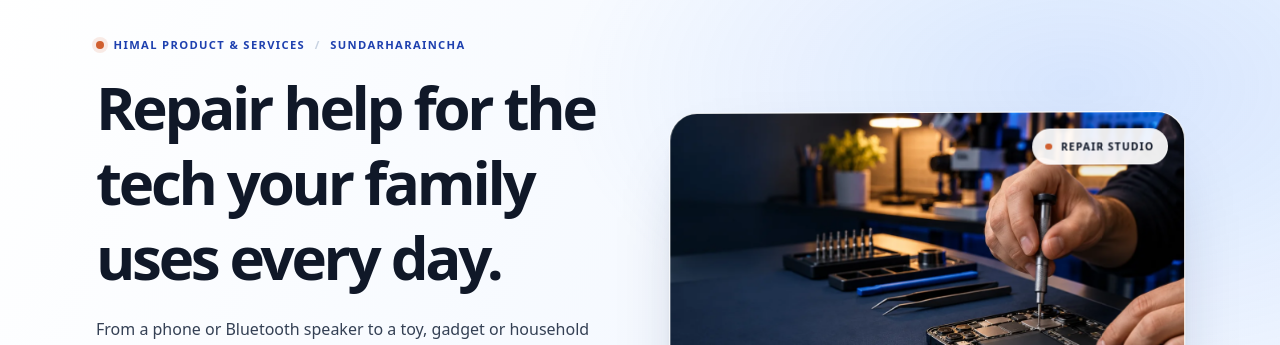
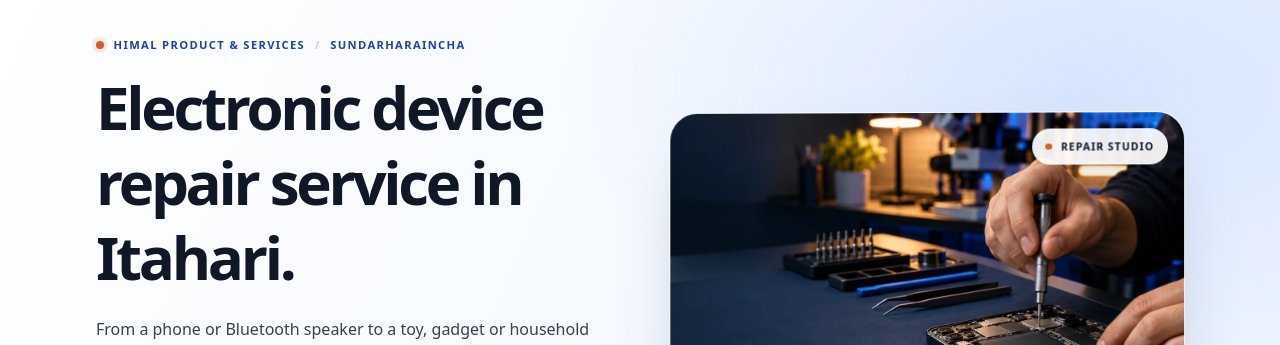
Before and after one commit to Himal2058/Himal2058.github.io, a Next.js app: page / in a window 1280 px wide. Shown: the part 203-548 px from the top of the page. Built offline with nearby package versions, Linux system fonts and the light colour scheme; no server answers.

Commit message:
Clarify Itahari repair homepage headline

```diff
--- a/app/page.tsx
+++ b/app/page.tsx
@@ -25,7 +25,7 @@ import { FAQAccordion } from '@/components/FAQAccordion';
 import { CtaBand } from '@/components/CtaBand';
 
 export const metadata = {
-  title: 'Electronics Repair & Products in Eastern Nepal | Himal',
+  title: 'Electronic Device Repair Service in Itahari | Himal Electronics',
   description:
     'Phone and electronics repair in Sundarharaincha, Morang. Ask about speakers, toys, gadgets, TVs and home electronics, with product delivery and repair enquiries from across Nepal.'
 };
@@ -135,7 +135,7 @@ export default function Home() {
           <div className="grid items-center gap-9 lg:grid-cols-[1fr_1fr] lg:gap-14">
             <div className="hero-content">
               <p className="hero-kicker"><span className="hero-kicker-dot" /> HIMAL PRODUCT & SERVICES <span className="hero-kicker-divider">/</span> SUNDARHARAINCHA</p>
-              <h1 className="display-1 mt-4 max-w-2xl">Repair help for the tech your family uses every day.</h1>
+              <h1 className="display-1 mt-4 max-w-2xl">Electronic device repair service in Itahari.</h1>
               <p className="lede mt-5 max-w-xl">
                 From a phone or Bluetooth speaker to a toy, gadget or household electronic, tell us what stopped working.
                 Our workshop is in Sundarharaincha, Morang. We check the device, explain the options, and confirm the price before work starts.
```
